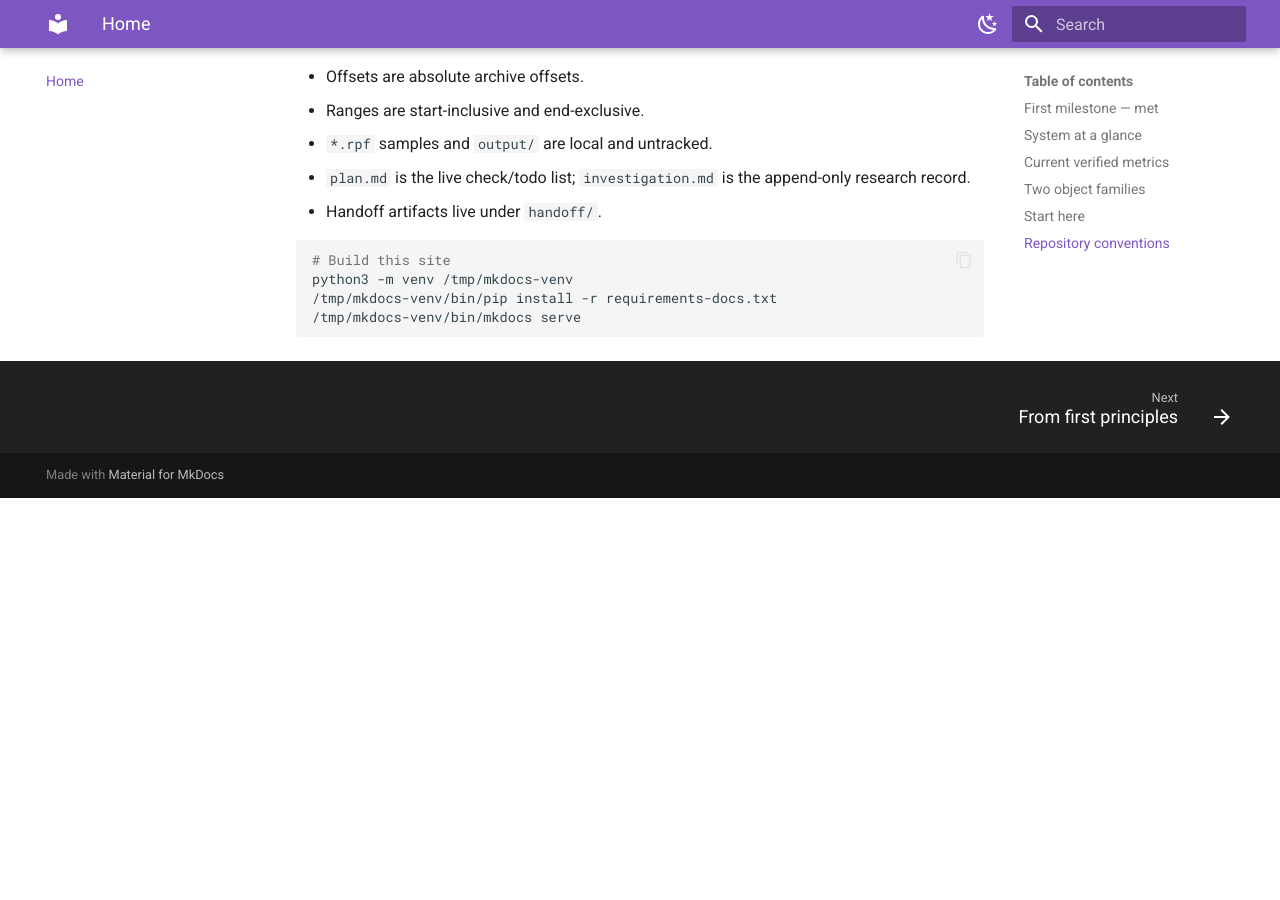
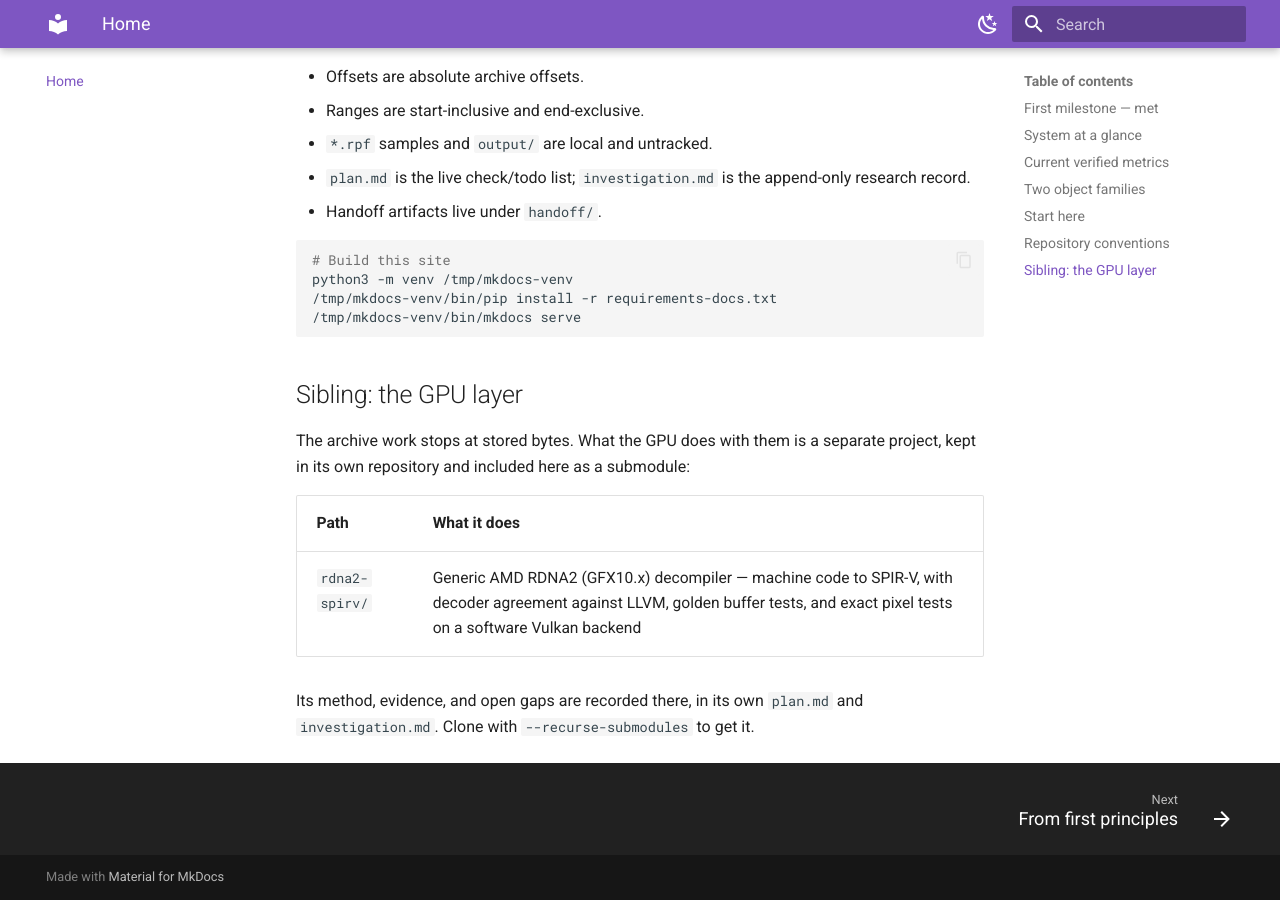
Before and after one commit to lynxnathan/rage-tools-vi, an MkDocs documentation site: the page built from docs/index.md, in a window 1280 px wide and 900 px high, scrolled down 4308 px. Built offline with MkDocs 1.6.1 and Material for MkDocs 9.7.7, drawn with Linux system fonts in a browser that asks for light colours; before the commit the page ends 4806 px from its top, so only the background shows below that.

Commit message:
docs: note the rdna2-spirv submodule on the site

````diff
--- a/docs/index.md
+++ b/docs/index.md
@@ -171,3 +171,15 @@ python3 -m venv /tmp/mkdocs-venv
 /tmp/mkdocs-venv/bin/pip install -r requirements-docs.txt
 /tmp/mkdocs-venv/bin/mkdocs serve
 ```
+
+## Sibling: the GPU layer
+
+The archive work stops at stored bytes. What the GPU does with them is a
+separate project, kept in its own repository and included here as a submodule:
+
+| Path | What it does |
+| --- | --- |
+| `rdna2-spirv/` | Generic AMD RDNA2 (GFX10.x) decompiler — machine code to SPIR-V, with decoder agreement against LLVM, golden buffer tests, and exact pixel tests on a software Vulkan backend |
+
+Its method, evidence, and open gaps are recorded there, in its own `plan.md` and
+`investigation.md`. Clone with `--recurse-submodules` to get it.
````
